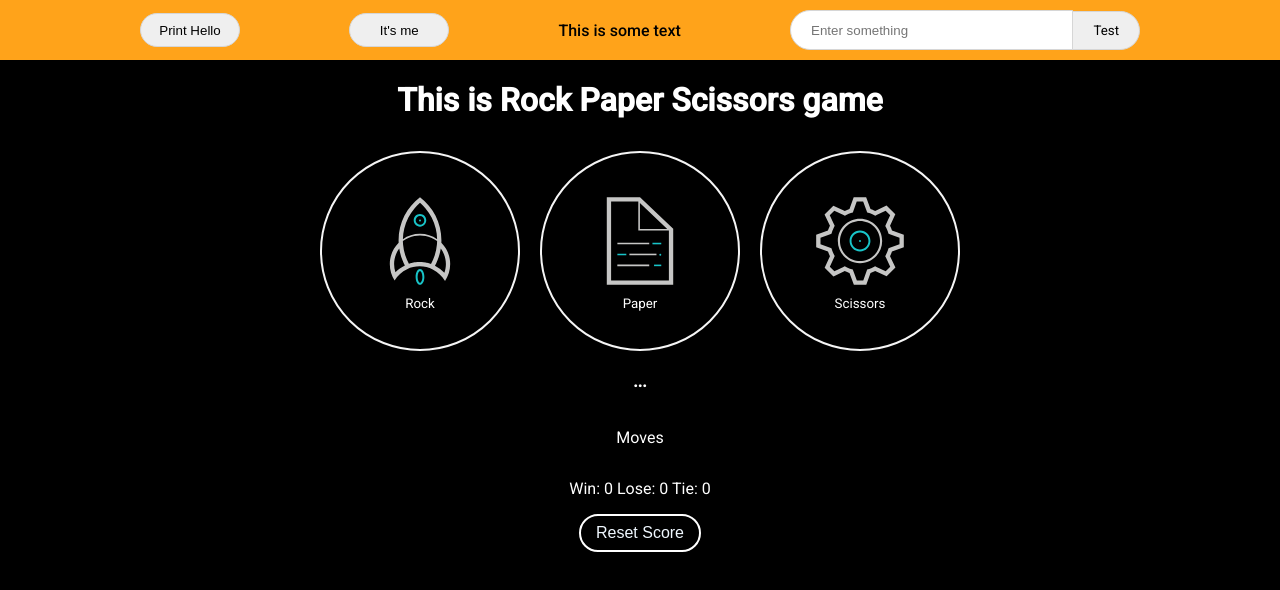
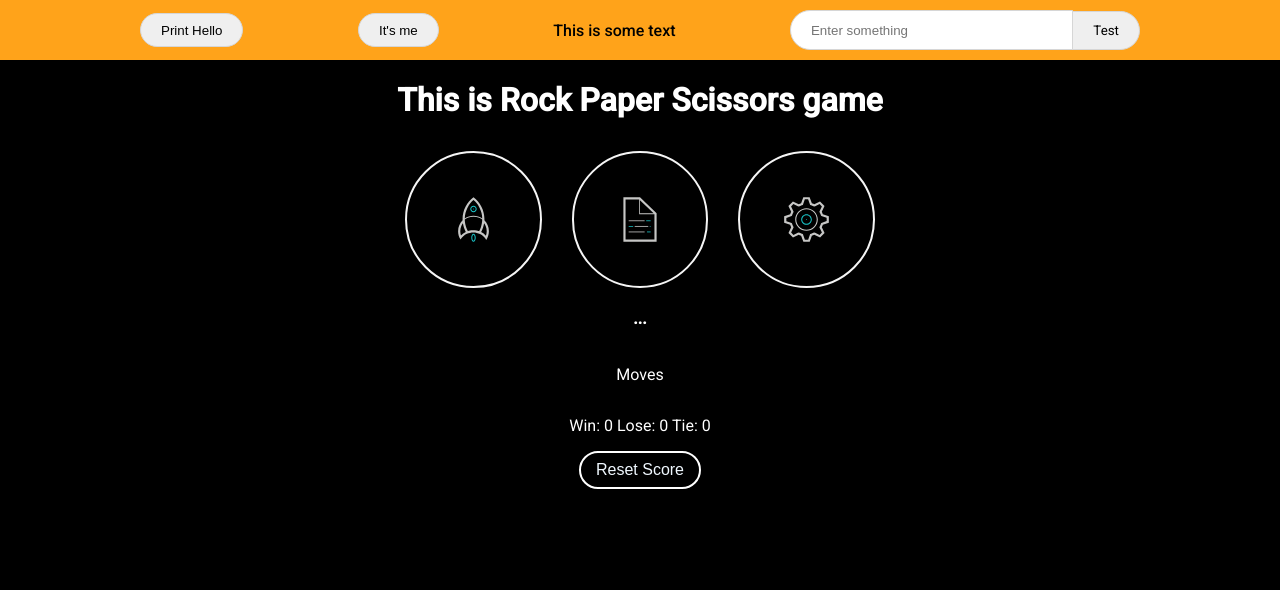
Before and after one commit to OverGleam/JoeTutorial, a plain HTML site: page practice.html in a window 1280 px wide. Shown: the top 590 px of the page. Drawn offline with nearby package versions, Linux system fonts and the light colour scheme.

Commit message:
Version 13,2

```diff
--- a/practice.html
+++ b/practice.html
@@ -52,17 +52,21 @@
     <h1 class="title">This is Rock Paper Scissors game</h1>
     <div class="game-container">
         <div class="move-buttons">
+            <div class="rock-container">
                 <button class="move-button" onclick="makeMove('Rock')">
-                <img class="move-icon" src="images/Rock.svg">Rock
+                    <img class="move-icon" src="images/Rock.svg">
                 </button>
-
+            </div>
+            <div class="rock-container">
                 <button class="move-button" onclick="makeMove('Paper')">
-                <img class="move-icon" src="images/Paper.svg">Paper
+                    <img class="move-icon" src="images/Paper.svg">
                 </button>
-
+            </div>
+            <div class="rock-container">
                 <button class="move-button" onclick="makeMove('Scissors')">
-                <img class="move-icon" src="images/Scissors.svg">Scissors
+                    <img class="move-icon" src="images/Scissors.svg">
                 </button>
+            </div>
         </div>
 
         <div id="scroll-container">
--- a/scripts/script.js
+++ b/scripts/script.js
@@ -104,3 +104,24 @@ function resetScore() {
     score.lose = 0;
     score.tie = 0;
 }
+
+/* TEST TEST TEST TEST TEST */
+
+let lastScrollTop = 0;
+
+window.addEventListener("scroll", function () {
+    const currentScroll = window.pageYOffset || document.documentElement.scrollTop;
+    const headers = document.querySelectorAll(".just-buttons-header");
+
+    headers.forEach(header => {
+        if (currentScroll > lastScrollTop) {
+            // Scrolling down
+            header.style.transform = "translateY(-100%)";
+        } else {
+            // Scrolling up
+            header.style.transform = "translateY(0)";
+        }
+    });
+
+    lastScrollTop = currentScroll;
+});
--- a/styles/style.css
+++ b/styles/style.css
@@ -1,10 +1,11 @@
 body {
     background-color: black;
     cursor: crosshair;
-    height: 100vh;
+    height: 200vh;
     color: white;
     font-family: Roboto, Arial, Helvetica, sans-serif;
-    margin: 0;
+    margin: 0px;
+    padding-top: 60px;
 }
 
 .title {
@@ -13,32 +14,34 @@ body {
 
 .game-container {
     display: flex;
-    justify-content: center;
+    flex-direction: column;
     align-items: center;
-    flex-direction: column;
 }
 
 .move-buttons {
     margin-top: 10px;
     display: flex;
+    max-width: 500px;
     flex-direction: row;
+}
+
+.rock-container {
+    margin: 0px 15px;
 }
 
 .move-button {
     display: flex;
+    flex: 1;
     flex-direction: column;
     justify-content: center;
     align-items: center;
     border-radius: 9999px;
     border: 2px solid whitesmoke;
-    height: 200px;
-    width: 200px;
     background-color: transparent;
     color: white;
     font-family: Roboto;
-    padding: 5px 10px 5px 10px;
+    padding: 30%;
     cursor: pointer;
-    margin: 0px 10px;
     transition: 0.3s;
 }
 
@@ -51,8 +54,7 @@ body {
 }
 
 .move-icon {
-    margin-bottom: 5px;
-    height: 100px;
+    width: 100%;
     filter: invert(1);
     transition: 0.3s;
 }
@@ -60,13 +62,13 @@ body {
 .move-icon-result {
     animation: fadeIn 1s;
     filter: invert(1);
-    height: 75px;
+    max-width: 75px;
     margin: 0px 30px;
 }
 
 .move-icon-result2 {
     animation: fadeIn 1s;
-    height: 75px;
+    max-width: 75px;
     margin: 0px 30px;
 }
 
@@ -90,12 +92,18 @@ body {
 }
 
 .just-buttons-header {
+    position: fixed;
     justify-content: center;
     display: flex;
+    width: 100%;
+    top: 0;
     flex-direction: row;
     background-color: #ffa31a;
     height: 60px;
     margin: 0px;
+    z-index: 100;
+
+    transition: transform 0.3s ease-in-out;
 }
 
 .just-buttons {
@@ -119,7 +127,7 @@ body {
     border-radius: 20px;
     border-color: rgb(214, 214, 214);
     border-style: solid;
-    width: 100px;
+    padding: 0px 20px;
     cursor: pointer;
 }
 
```
Lines whose indentation alone changed are shown as unchanged.
